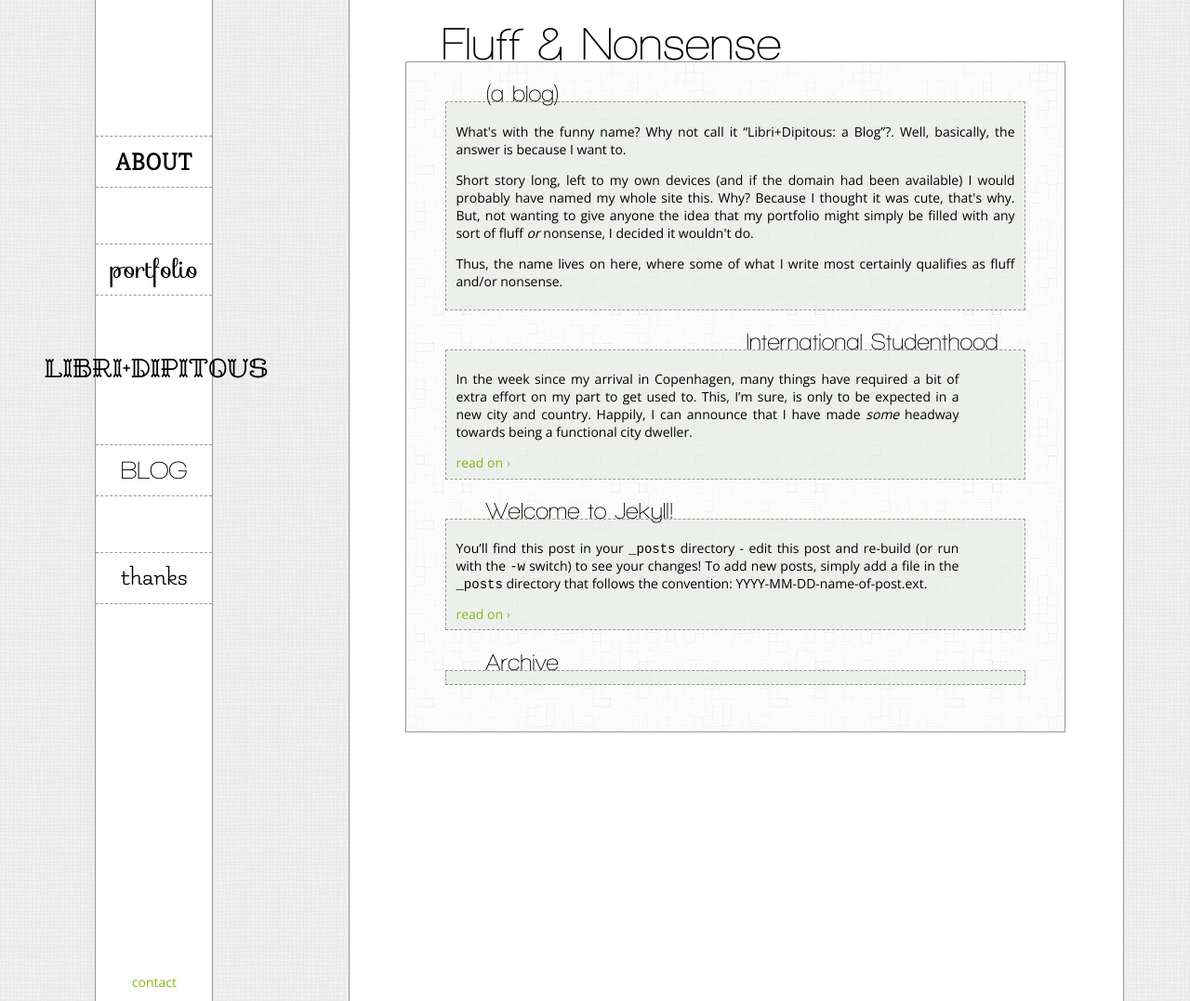
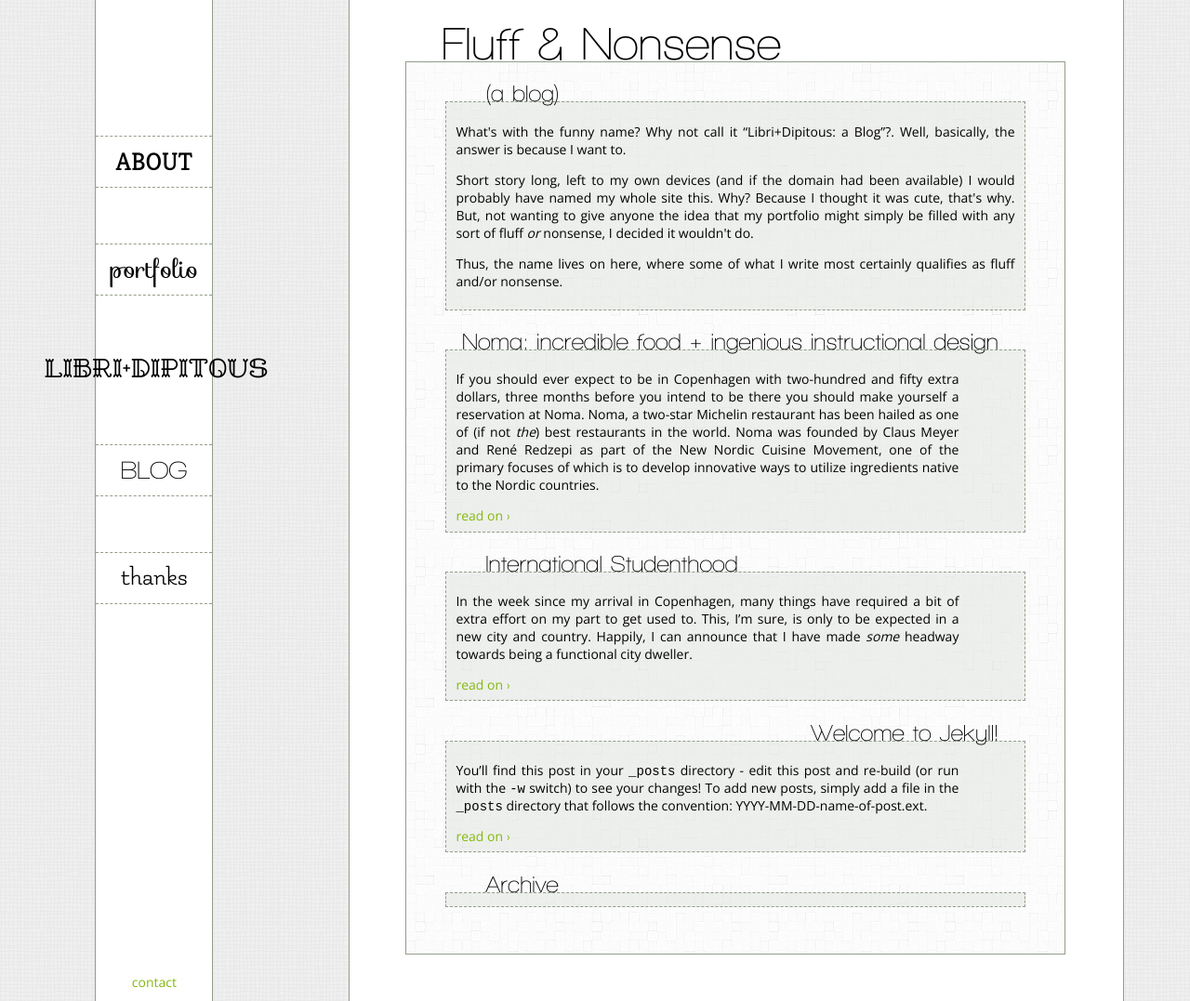
Before and after one commit to libridipitous/libridipitous.github.io, a Jekyll site: the page built from blog.html, in a window 1280 px wide and 1077 px high. Shown: the whole window at 93% size. Built offline with Jekyll 4.4.1, drawn with Linux system fonts in a browser that asks for light colours.

Commit message:
noma post

```diff
--- a/_layouts/blog-post.html
+++ b/_layouts/blog-post.html
@@ -4,7 +4,7 @@ layout: default
 
 <div class='content'></div>
 <div class='frame'>
-  <h1 id="blogBanner">{{ page.title }}</h1>
+  <h2 id="blogPostTitle">{{ page.title }}</h2>
   <div class='innerFrame'>
     <h2 class="blogSubHead1">{{ page.date | date_to_long_string }}</h2>
     <div class="innerContent">
--- /dev/null
+++ b/_posts/2013-09-10-noma.md
@@ -0,0 +1,64 @@
+---
+layout: blog-post
+title:  "Noma: incredible food + ingenious instructional design"
+date:   2013-09-10
+categories: denmark-study-abroad
+---
+
+If you should ever expect to be in Copenhagen with two-hundred and fifty extra dollars, three months before you intend to be there you should make yourself a reservation at [Noma][noma-site]. Noma, a [two-star Michelin restaurant][michelin-system] has been hailed as one of (if not _the_) best restaurants in the world. Noma was founded by Claus Meyer and Ren&eacute; Redzepi as part of the [New Nordic Cuisine Movement][new-nordic-cuisine], one of the [primary focuses][new-nordic-manifesto] of which is to develop innovative ways to utilize ingredients native to the Nordic countries.
+
+Three months before my own arrival in Copenhagen, I managed to get a reservation at Noma. I did not expect to have two-hundred and fifty extra dollars with me, but I managed to get a reservation on my birthday, so I resolved to live cheap the other twenty days I was in Copenhagen and booked the table for myself and five other adventurous souls anyway.&#42;
+
+When we arrived at Noma, numerous staff members were waiting outside to greet us – by name. One woman (who ended up being our primary waitress) offered to take our picture before we went in; I suppose when you have been touted as one of the best restaurants in the world, you just assume people are going to want to make an event out of it. Another gentleman offered to take our bags and jackets before leading us to our impeccably set table and – quite literally – seating us in chairs (some of which were lined with fur pelts).
+
+At this point, I’d like to say that this welcome was unlike anything I had ever experienced at a restaurant ever. And this is when I started to pay attention to more than just the fact that I was preparing to eat the most expensive meal I could imagine; I began to pay attention to what it was that I was experiencing beyond the food I was eating. And, perhaps due to my brain being saturated with instructional design theory, what I realized I was experiencing was not simply eating a meal, it was a carefully planned course (pun whole-heartedly intended) on how we were intended to experience the meal.
+
+The particular nugget of learning theory with which my brain was saturated was John Keller’s [ARCS Model][what-is-arcs]. Keller explains his model as
+
+> “…a problem solving approach to designing the motivational aspects of learning environments to stimulate and sustain students’ motivation to learn. There are two major parts to the model. The first is a [set of categories][arcs-categories] representing the components of motivation. … The second part of the model is a [systematic design process][arcs-design] that assists you in creating motivational enhancements that are appropriate for a given set of learners.”
+
+The ARCS categories developed by Keller are **A**ttention, **R**elevance, **C**onfidence, and **S**atisfaction. As the meal progressed, it dawned on me that (regardless of whether this was their intent), the staff of Noma was engaging in a method of teaching us about the food they had prepared for us that closely mirrored this model.
+
+I have already mentioned how my attention was first engaged: when we were greeted by name by the staff at the door. Once we were seated, however, the waitress (though I’m not at all sure that is the proper name for what she did) ensured that she did not lose our attention to the wonderful d&eacute;cor by explaining what the meal would be like.
+
+<div class="imageFrame">
+  <img src="/images/blog/noma-1.jpg" />
+  <p>Photo Credit: Sarai Dominguez</p>
+</div>
+
+The meal consisted of over twenty courses. It started with several snacks – small portions, often meant to be eaten in one or two bites. The snacks were followed by the main courses which, while I would certainly not describe them as large, were quite filling. Following the main courses we were served several desserts as well.
+
+As each dish was presented to us, we were instructed by a member of Noma’s staff on its ingredients, preparation, and origin. This presentation helped me to understand the relevance of the dishes to the New Nordic Cuisine movement, though often it was also necessary to reassure us that we really were meant to eat the fantastic dish in front of us.
+
+<div class="imageFrame">
+  <img src="/images/blog/noma-2.jpg" />
+  <p>Photo Credit: Nanci Abbondanza</p>
+</div>
+
+Following the presentation of each dish, the staff member did something truly wonderful: they explained _how_ we were to go about eating it. This helped to bolster my confidence by eliminating any concern on my part that I might not eat it “correctly”, thus revealing that I was ignorant of how to conduct myself at a restaurant of this caliber. At breakfast the morning after Noma, someone asked me whether I thought the atmosphere at Noma was pretentious and it struck me that Noma was perhaps the least pretentious place I had ever eaten; the manner in which were instructed on how to eat the food is largely responsible for this impression.
+
+<div class="imageFrame">
+  <img src="/images/blog/noma-3.jpg" />
+  <p>Photo Credit: Nanci Abbondanza</p>
+</div>
+
+Upon reaching the end of this incredible meal, our sense of satisfaction at the accomplishment was reinforced by our waitress not only in the typical manner of asking us if we had enjoyed everything, but also by bringing us a special cake (on account of us being there to celebrate the birthdays of one of my fellow diners and I) which we were allowed to cut and plate on our own. Upon seeing our plating job, the waitress complimented us – even though it was really nowhere near up to Noma-standards.
+
+<div class="imageFrame">
+  <img src="/images/blog/noma-4.jpg" />
+  <p>Photo Credit: Nanci Abbondanza</p>
+</div>
+
+As I reflect back on the experience I had at Noma a full week after it happened, I am still fascinated by how engrossing it was, and I’m incredibly thankful that I was fortunate enough to be visiting Copenhagen in such a way that I was able to afford the 1750 DKK bill.
+
+&#42; At the time of this writing, I must report that my resolve has been severely weakened by how impossible it is to live cheaply in Copenhagen.
+
+<!-- links -->
+
+[noma-site]: http://noma.dk/
+[michelin-system]: http://www.michelintravel.com/michelin-selections/selecting-our-stars/
+[new-nordic-cuisine]: http://www.clausmeyer.dk/en/the_new_nordic_cuisine_.html
+[new-nordic-manifesto]: http://www.clausmeyer.dk/en/the_new_nordic_cuisine_/manifesto_.html
+[what-is-arcs]: http://www.arcsmodel.com/#!arcs-model/c1wm1
+[arcs-categories]: http://www.arcsmodel.com/#!arcs-categories/c1zqp
+[arcs-design]: http://www.arcsmodel.com/#!arcs-design-process/cvbe
--- a/css/libri.css
+++ b/css/libri.css
@@ -60,7 +60,7 @@ div .innerContent, .portfolioContent, .innerText {
   text-align: justify;
 }
 
-div .innerContent{
+div .innerContent {
   margin: 8% auto 0 auto;
   padding: 1% 1.5% 1% 1.5%;
 }
--- a/css/libriInner.css
+++ b/css/libriInner.css
@@ -12,6 +12,17 @@
 
 .imageFrame {
   text-align: center;
+}
+
+.imageFrame img {
+  width: 675px;
+  border: 1px solid black;
+  margin: 5px;
+}
+
+.imageFrame p {
+  font-size: 11px;
+  margin: 0px;
 }
 
 /*About*/
@@ -124,25 +135,27 @@ div .portfolioContent {
   line-height: 1.75;
 }
 
-.portfolioContent img {
-  width: 575px;
-  border: 1px solid black;
-  margin: 5px;
-}
-
 /*Blog*/
 
-#blogBanner, .blogSubHead1, .blogSubHead2, #blogHeader {
+#blogBanner, .blogSubHead1, .blogSubHead2, #blogPostTitle {
   font-family: 'walkway_semiboldregular', 'trebuchet ms';
   font-weight: normal;
 }
 
+#blogBanner, #blogPostTitle {
+  margin-left: 12%;
+  margin-top: 20px;
+}
+
 #blogBanner {
   font-size: 50px;
-  margin-left: 12%;
   margin-bottom: -9%;
-  margin-top: 20px;
 }
+#blogPostTitle {
+  font-size: 35px;
+  margin-bottom: -8.7%;
+}
+
 
 div .blogExerpt {
   width: 90%;
@@ -166,6 +179,12 @@ div .blogExerpt {
   margin-left: 12%;
 }
 
+.blogContent h2 {
+  font-family: 'kreonregular', 'trebuchet ms';
+  font-weight: normal;
+  font-size: 12px;
+}
+
 /*Thanks*/
 
 #thanksBanner {
```
Also changed, not shown: _posts/2013-08-31-international-studenthood.md (+1 -1 lines), images/blog/noma-1.jpg (added), 3 other files.
